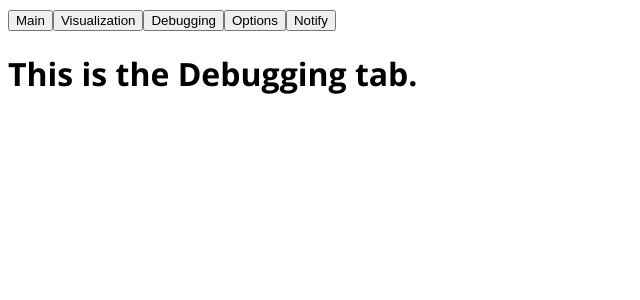
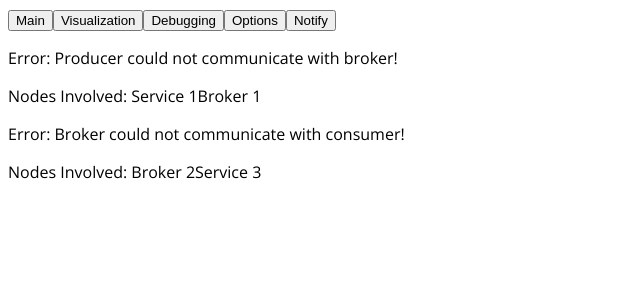
Before and after one commit to oslabs-beta/flowkat, a React app: page /debug in a window 1280 px wide. Shown: the top 300 px of the page, without its empty margins (0-640 px from the left). Built offline with nearby package versions, Linux system fonts and the light colour scheme.

Commit message:
made progress on Debugging tab

```diff
--- a/src/components/debugging-/DebuggingCard.jsx
+++ b/src/components/debugging-/DebuggingCard.jsx
@@ -1,7 +1,7 @@
 import React, { Component } from 'react';
 // import ReactDOM from 'react-dom'
 
-class DebuggingContainer extends Component {
+class DebugCard extends Component {
   constructor(props) {
     super(props)
   }
@@ -9,10 +9,11 @@ class DebuggingContainer extends Component {
   render() {
     return (
       <div id="debug-card">
-        <h1>This is the Debugging tab.</h1>
+        <p key="errortype">Error: {this.props.errortype}</p>
+        <p key="nodesinvolved">Nodes Involved: {this.props.nodesinvolved}</p>
       </div>
     );
   };
 }
 
-export default DebuggingContainer;
+export default DebugCard;
--- a/src/components/debugging-/DebuggingContainer.jsx
+++ b/src/components/debugging-/DebuggingContainer.jsx
@@ -1,5 +1,6 @@
 import React, { Component } from 'react';
 // import ReactDOM from 'react-dom'
+import DebugCard from './DebuggingCard.jsx';
 
 class DebuggingContainer extends Component {
   constructor(props) {
@@ -7,9 +8,22 @@ class DebuggingContainer extends Component {
   }
 
   render() {
+    let cardsToRender = [
+      <DebugCard
+        errortype = {'Producer could not communicate with broker!'}
+        nodesinvolved = {['Service 1', 'Broker 1']}
+        key = {`debugcard${1}`}
+      />,
+      <DebugCard
+        errortype = {'Broker could not communicate with consumer!'}
+        nodesinvolved = {['Broker 2', 'Service 3']}
+        key = {`debugcard${2}`}
+      />,
+    ];
+
     return (
       <div id="debug-container">
-        <h1>This is the Debugging tab.</h1>
+        {cardsToRender}
       </div>
     );
   };
--- a/styles.scss
+++ b/styles.scss
@@ -17,8 +17,13 @@ body {
     // width: 90%;
     grid-template-rows: 1fr 1fr 1fr 1fr 1fr;
     gap: 10em;
+    align-content: space-between;
     border: 1px solid #eac0ff;
     background-color: #eac0ff;
+
+    a {
+      margin: auto;
+    }
   }
 
   #vis-container {
@@ -27,7 +32,9 @@ body {
     //Five rows is accurate??: 3 for Producers/Brokers/Consumers, 2 for the lines connecting them
     grid-template-rows: 1fr 1fr 1fr 1fr 1fr;
     background-color: rgb(224, 240, 255);
-    justify-content: space-evenly;
+    // justify-content: space-evenly;
+    align-content: space-between;
+    margin: auto;
 
     #producers {
       g {
@@ -50,4 +57,22 @@ body {
       }
     }
   }
+
+  #debug-container {
+    display: flex;
+    justify-content: space-evenly;
+    flex-wrap: wrap;
+    align-items: flex-start;
+    padding: 1em 1em;
+
+    #debug-card {
+      flex: 1 0 21%;
+      background-color: rgb(255, 193, 193);
+      border: 2px solid orangered;
+      border-radius: 4px;
+      padding: 1em 1em;
+      margin: 1em 1em;
+      // display: inline;
+    }
+  }
 }
```
Also changed, not shown: 1 other file (tests, documents, lock files or other folders).
